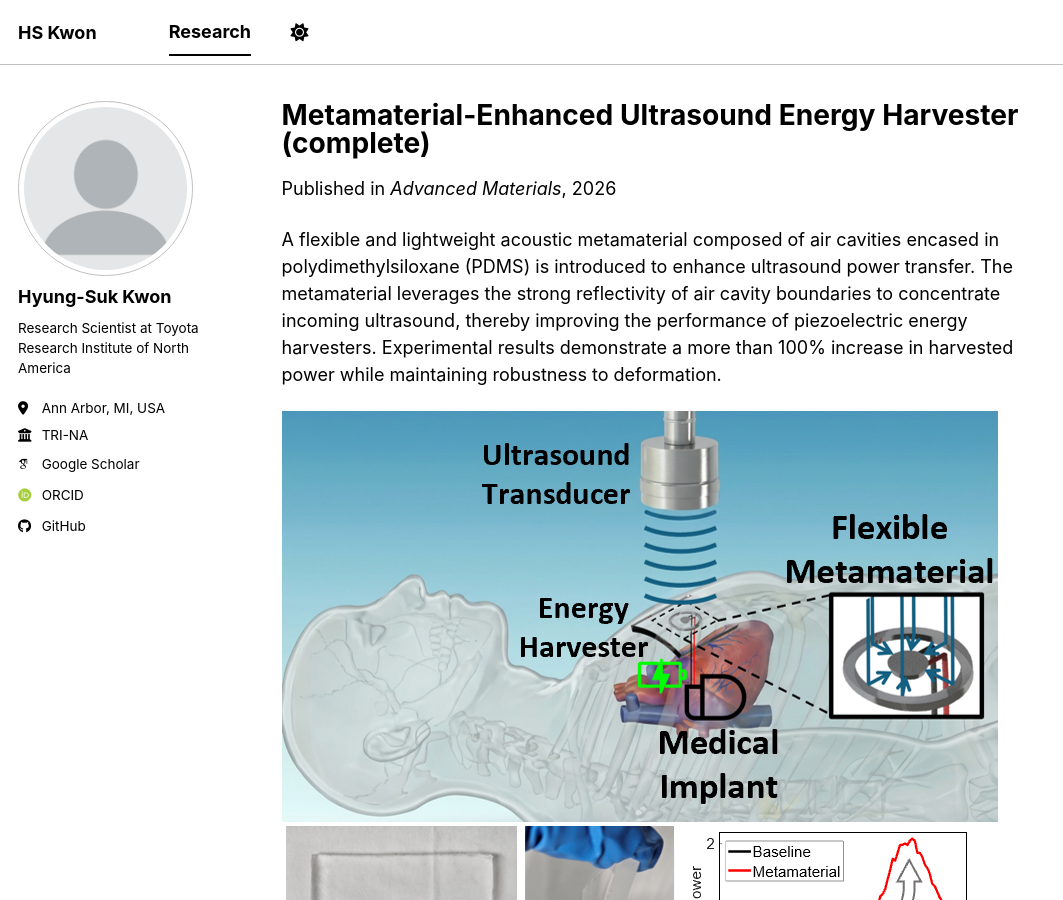
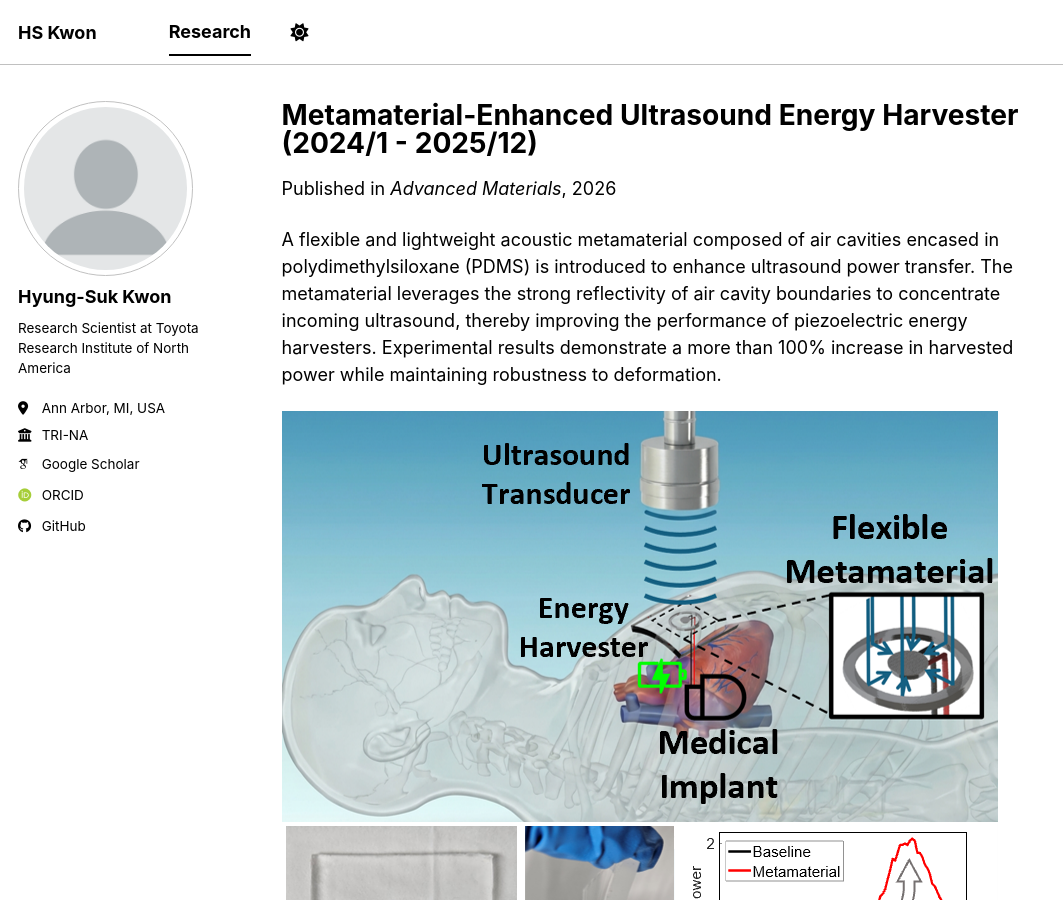
Before and after one commit to Kwon-HyungSuk/kwon-hyungsuk.github.io, a Jekyll site: the page built from _research/2024-2025_Wireless_Energy_Transfer_in_Water.md, in a window 1280 px wide and 900 px high. Shown: the whole window, without its empty margins (0-1063 px from the left). Built offline with Jekyll 4.4.1, drawn with Linux system fonts in a browser that asks for light colours; some web fonts are replaced; a script bundle is joined from its source files by our own code; library files that are not in the unit come from our copies.

Commit message:
Update 2024-2025_Wireless_Energy_Transfer_in_Water.md

```diff
--- a/_research/2024-2025_Wireless_Energy_Transfer_in_Water.md
+++ b/_research/2024-2025_Wireless_Energy_Transfer_in_Water.md
@@ -1,7 +1,7 @@
 ---
-title: "Metamaterial-Enhanced Ultrasound Energy Harvester (complete)"
+title: "Metamaterial-Enhanced Ultrasound Energy Harvester (2024/1 - 2025/12)"
 collection: research
-excerpt: "Short description of this project for teaser. <img src='/images/research/Meta-UEH.png'>"
+excerpt: "A flexible ultrasound energy harvester was developed for medical and underwater applications. Its performance was enhanced using a sound-focusing metamaterial composed of air cavities, making the device flexible and lightweight. The results were published in <i>Advanced Materials</i> (2026). <img src='/images/research/Meta-UEH.png'>"
 type: ""
 permalink: /research/2026_Meta-UEH
 venue: "Advanced Materials"
```
